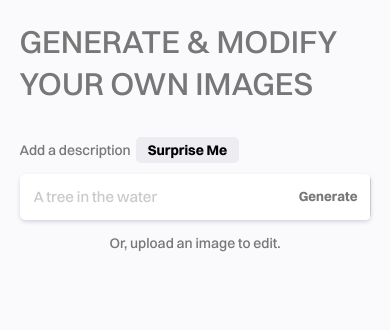
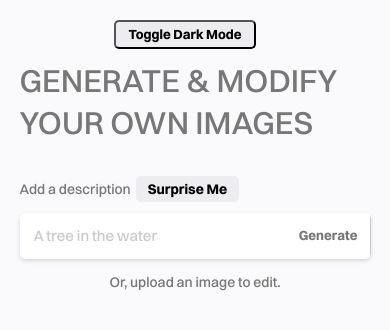
Before and after one commit to SergDeved/dalle-images-app, a React (Create React App) app: page / in a window 390 px wide. Shown: the top 330 px of the page. Built offline with nearby package versions, Linux system fonts and the light colour scheme.

Commit message:
Dark Mode Toggle

```diff
--- a/src/App.js
+++ b/src/App.js
@@ -1,55 +1,72 @@
-import {useState} from "react";
+import { useState, useEffect } from "react";
 import prompts from "./prompts";
 import Modal from "./components/Modal";
 
 const App = () => {
-    const [images, setImages] = useState(null)
-    const [value, setValue] = useState("")
-    const [error, setError] = useState(null)
-    const [selectedImage, setSelectedImage] = useState(null)
-    const [modalOpen, setModalOpen] = useState(false)
+    const [images, setImages] = useState(null);
+    const [value, setValue] = useState("");
+    const [error, setError] = useState(null);
+    const [selectedImage, setSelectedImage] = useState(null);
+    const [modalOpen, setModalOpen] = useState(false);
     const [fileError, setFileError] = useState(null);
     const [generating, setGenerating] = useState(false);
+    const [darkMode, setDarkMode] = useState(false);
 
+    useEffect(() => {
+        if (
+            window.matchMedia &&
+            window.matchMedia("(prefers-color-scheme: dark)").matches
+        ) {
+            setDarkMode(true);
+        } else {
+            setDarkMode(false);
+        }
+    }, []);
 
+    useEffect(() => {
+        if (darkMode) {
+            document.body.classList.add("dark-mode");
+        } else {
+            document.body.classList.remove("dark-mode");
+        }
+    }, [darkMode]);
 
     const surpriseMe = () => {
         const randomValue = prompts[Math.floor(Math.random() * prompts.length)];
-        setValue(randomValue)
-    }
+        setValue(randomValue);
+    };
 
     const getImages = async () => {
         setImages(null);
-        if (value === null || value.trim() === '') {
-            setError('Error! Must have a search term');
+        if (value === null || value.trim() === "") {
+            setError("Error! Must have a search term");
             return;
         } else {
             setError(null);
         }
 
         try {
-            setGenerating(true); // Habilitar "generating" antes de hacer la solicitud
+            setGenerating(true);
 
             const options = {
-                method: 'POST',
+                method: "POST",
                 body: JSON.stringify({
-                    message: value
+                    message: value,
                 }),
                 headers: {
-                    'Content-Type': 'application/json'
-                }
+                    "Content-Type": "application/json",
+                },
             };
 
-            const response = await fetch('http://192.168.0.100:8000/images', options);
+            const response = await fetch("http://192.168.0.100:8000/images", options);
             const data = await response.json();
             setImages(data);
         } catch (error) {
             console.error(error);
         } finally {
-            setGenerating(false); // Deshabilitar "generating" después de la solicitud (éxito o error)
+            setGenerating(false);
         }
     };
-
 
     const uploadImage = async (e) => {
         const file = e.target.files[0];
@@ -58,84 +75,92 @@ const App = () => {
             return;
         }
 
-        // Verificar la extensión del archivo
         if (file.type !== "image/png") {
             setFileError("Only PNG files are allowed");
             return;
         }
 
-        const formData = new FormData()
-        setModalOpen(true)
-        formData.append('file', e.target.files[0])
-        setSelectedImage(e.target.files[0])
-        e.target.value = null
+        const formData = new FormData();
+        setModalOpen(true);
+        formData.append("file", e.target.files[0]);
+        setSelectedImage(e.target.files[0]);
+        e.target.value = null;
 
         try {
             const options = {
                 method: "POST",
-                body: formData
-            }
-            const response = await fetch('http://192.168.0.100:8000/upload', options)
-            const data = await response.json()
-
+                body: formData,
+            };
+            const response = await fetch("http://192.168.0.100:8000/upload", options);
+            const data = await response.json();
         } catch (error) {
-            console.error(error)
+            console.error(error);
         }
-    }
+    };
 
     const generateVariations = async () => {
-        setImages(null)
+        setImages(null);
         if (selectedImage === null) {
-            setError('Error! Must have an existing image')
-            setModalOpen(false)
-            return
+            setError("Error! Must have an existing image");
+            setModalOpen(false);
+            return;
         }
         try {
             const options = {
-                method: "POST"
-            }
-            const response = await fetch('http://192.168.0.100:8000/variations', options)
-            const data = await response.json()
-            setImages(data)
-            setError(null)
-            setModalOpen(false)
+                method: "POST",
+            };
+            const response = await fetch(
+                "http://192.168.0.100:8000/variations",
+                options
+            );
+            const data = await response.json();
+            setImages(data);
+            setError(null);
+            setModalOpen(false);
         } catch (error) {
-            console.error(error)
+            console.error(error);
         }
-    }
+    };
 
     return (
-        <div className="app">
+        <div className={`app ${darkMode ? "dark-mode" : ""}`}>
+            <button className="surprise toggle-position" onClick={() => setDarkMode(!darkMode)}>
+                {darkMode ? 'Toggle Light Mode' : 'Toggle Dark Mode'}
+            </button>
+
             <h1>GENERATE & MODIFY YOUR OWN IMAGES</h1>
+
             <section className="search-section">
-                <p> Add a description
-                    <span className="surprise" onClick={surpriseMe}>Surprise Me</span>
+                <p>
+                    {" "}
+                    Add a description
+                    <span className="surprise" onClick={surpriseMe}>
+            Surprise Me
+          </span>
                 </p>
                 <div className="input-container">
                     <input
                         value={value}
                         placeholder="A tree in the water"
-                        onChange={(e => setValue(e.target.value))}/>
+                        onChange={(e) => setValue(e.target.value)}
+                    />
                     <button onClick={getImages}>
-                        {generating ? 'Generating...' : 'Generate'}
+                        {generating ? "Generating..." : "Generate"}
                     </button>
-
                 </div>
 
                 <div className="extra-info">
-                <p className="">Or,
-                    <span>
-                        <label htmlFor="files" className="label-file"> upload an image </label>
+                    <p className="">Or,
+                        <span>
+                        <label htmlFor="files" className="label-file">  upload an image </label>
                         <input onChange={uploadImage} id="files" accept="image/png" type="file" hidden/>
                     </span>
-                    to edit.
+                        to edit.
 
-                </p>
+                    </p>
                     {error && <p className="">{error}</p>}
                     {fileError && <p className="">{fileError}</p>}
                 </div>
-
-
 
                 {modalOpen && fileError === null && (
                     <div className="overlay">
@@ -144,17 +169,22 @@ const App = () => {
                             setSelectedImage={setSelectedImage}
                             selectedImage={selectedImage}
                             generateVariations={generateVariations}
+                            darkMode={darkMode}
                         />
                     </div>
                 )}
             </section>
             <section className="image-section">
                 {images?.map((image, _index) => (
-                    <img key={_index} src={image.url} alt={`Generated image of ${value}`}/>
+                    <img
+                        key={_index}
+                        src={image.url}
+                        alt={`Generated image of ${value}`}
+                    />
                 ))}
             </section>
         </div>
     );
-}
+};
 
 export default App;
--- a/src/index.css
+++ b/src/index.css
@@ -66,6 +66,80 @@ body {
     justify-content: center;
 
 }
+
+/* Estilos para el modo claro */
+body {
+    /* Estilos para el modo claro */
+    background-color: #fafafc;
+    color: #777;
+}
+
+/* Estilos para el modo oscuro */
+body.dark-mode {
+    background-color: #222;
+    color: #ccc;
+}
+
+/* Otros estilos específicos para el modo oscuro */
+body.dark-mode .input-container input::placeholder {
+    color: #555;
+}
+
+body.dark-mode .surprise {
+    background-color: #555;
+    color: #fff;
+}
+
+/* Estilos para el modo claro */
+.image-section img {
+    /* Estilos para las imágenes en el modo claro */
+}
+
+/* Estilos para el modo oscuro */
+body.dark-mode .image-section img {
+    /* Estilos para las imágenes en el modo oscuro */
+}
+
+/* Estilos para el modo claro */
+.modal {
+    /* Estilos para el modal en el modo claro */
+}
+
+/* Estilos para el modo oscuro */
+body.dark-mode .modal {
+    /* Estilos para el modal en el modo oscuro */
+}
+
+/* Otros estilos específicos para el modo oscuro */
+body.dark-mode .variation-button {
+    color: #fff;
+}
+
+
+/* Estilos para el modo claro */
+@media (max-width: 556px) {
+    .image-section img {
+        /* Estilos para las imágenes en el modo claro en pantallas pequeñas */
+    }
+}
+
+/* Estilos para el modo oscuro */
+@media (max-width: 556px) {
+    body.dark-mode .image-section img {
+        /* Estilos para las imágenes en el modo oscuro en pantallas pequeñas */
+    }
+}
+
+/* Estilos para el modo claro */
+@media (prefers-color-scheme: light) {
+    /* Estilos para el modo claro basado en la configuración del navegador */
+}
+
+/* Estilos para el modo oscuro */
+@media (prefers-color-scheme: dark) {
+    /* Estilos para el modo oscuro basado en la configuración del navegador */
+}
+
 
 p {
     font-weight: 200;
@@ -185,6 +259,32 @@ p {
     z-index: 10;
 }
 
+
+.modal {
+    background-color: #ffffff;
+    color: #000000;
+    /* Resto de estilos para el modo claro */
+}
+
+.modal.dark-mode {
+    background-color: #333333;
+    color: #ffffff;
+    /* Resto de estilos para el modo oscuro */
+}
+
+.modal.dark-mode .label-file {
+    color: #ffffff;
+}
+
+.modal.dark-mode p {
+    color: #ffffff;
+}
+
+
+.modal.dark-mode button {
+    background-color: #333333;
+}
+
 .modal{
     position:relative;
     z-index: 100;
@@ -220,3 +320,20 @@ p {
 .variation-button{
     font-family: Switzer-Bold;
 }
+
+
+.toggle-position {
+    position: absolute;
+    top: 10px; /* Ajusta la posición vertical según sea necesario */
+    right: 10px; /* Ajusta la posición horizontal según sea necesario */
+}
+
+@media (max-width: 900px) {
+    .toggle-position {
+        position: relative;
+        margin:  10px auto;
+        display: flex;
+        justify-content: center;
+        align-items: center;
+    }
+}
```
Also changed, not shown: src/components/Modal.js (+26 -17 lines), public/1686267139082-IMG_2049.png (added), public/1686267146577-IMG_2049.png (added).
